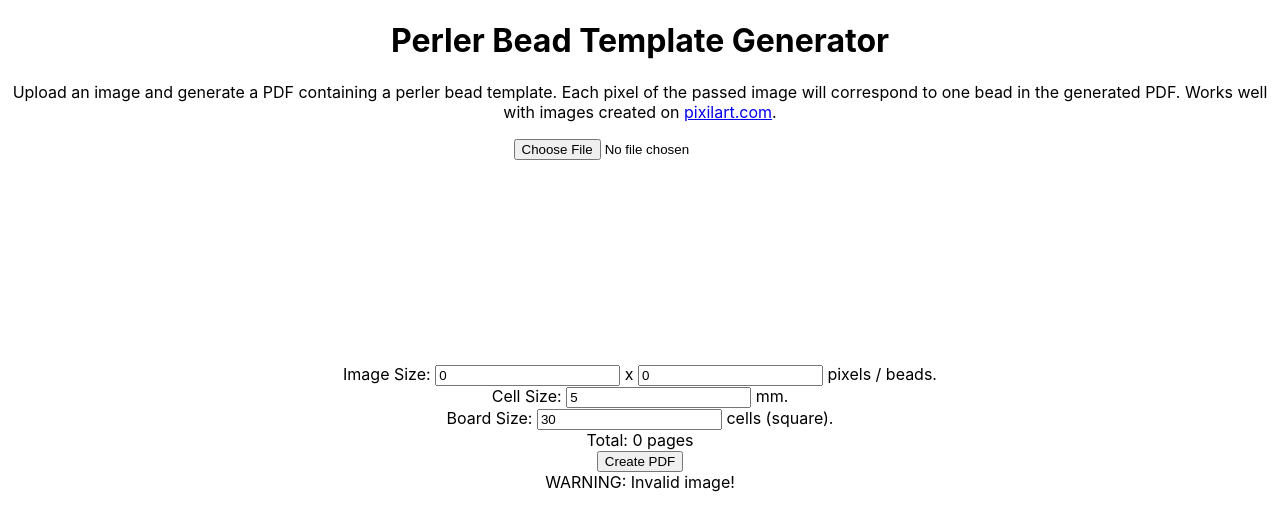
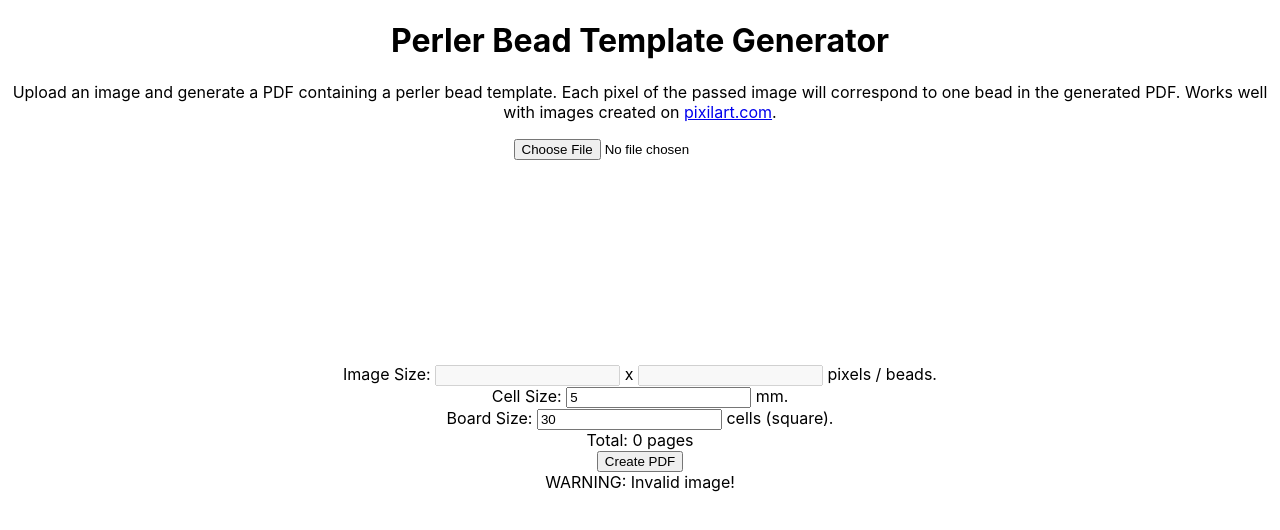
Before and after one commit to chbauman/perler-beads-template, a React (Create React App) app: page / in a window 1280 px wide. Shown: the top 530 px of the page. Built offline with nearby package versions, Linux system fonts and the light colour scheme; what marvinj-ts would draw is missing.

Commit message:
Improved handling of image size input

```diff
--- a/src/App.tsx
+++ b/src/App.tsx
@@ -4,8 +4,13 @@ import { FileImporter } from "./components/fileReader";
 import { PDFCreator } from "./components/pdfCreator";
 
 function App() {
-  const [imgH, setImgH] = useState(0);
-  const [imgW, setImgW] = useState(0);
+  const [imgH, setImgH] = useState<string | null>(null);
+  const [imgW, setImgW] = useState<string | null>(null);
+
+  const imgHNum = imgH ? parseInt(imgH) : 0;
+  const imgWNum = imgW ? parseInt(imgW) : 0;
+
+  const imgDefined = imgH !== null && imgW !== null;
 
   return (
     <div className="perler-app">
@@ -24,23 +29,29 @@ function App() {
             type="number"
             min={0}
             step={1}
-            value={imgH}
+            value={imgH === null ? undefined : imgH}
             name="h"
-            onChange={(e) => setImgH(parseInt(e.target.value))}
+            onChange={(e) => {
+              setImgH(e.target.value);
+            }}
+            disabled={!imgDefined}
           />
           {" x "}
           <input
             type="number"
             min={0}
             step={1}
-            value={imgW}
+            value={imgW === null ? undefined : imgW}
             name="w"
-            onChange={(e) => setImgW(parseInt(e.target.value))}
+            onChange={(e) => {
+              setImgW(e.target.value);
+            }}
+            disabled={!imgDefined}
           />
           {" pixels / beads."}
         </div>
       </div>
-      <PDFCreator h={imgH} w={imgW}></PDFCreator>
+      <PDFCreator h={imgHNum} w={imgWNum}></PDFCreator>
     </div>
   );
 }
--- a/src/components/fileReader.tsx
+++ b/src/components/fileReader.tsx
@@ -1,5 +1,4 @@
 import { Marvin, MarvinImage } from "marvinj-ts";
-import { useState } from "react";
 
 const canvasId = "canvas-img";
 const canvasH = 200;
@@ -16,7 +15,6 @@ export const FileImporter = (props: { setImgW: any; setImgH: any }) => {
     if (fileReader === null) {
       return;
     }
-    console.log(e);
     const previewCanvas = getCanvas();
     const dataURL = fileReader!.result as string;
 
@@ -37,7 +35,6 @@ export const FileImporter = (props: { setImgW: any; setImgH: any }) => {
 
   const handleChosenFile = (file: any) => {
     if (file) {
-      console.log("Chosen: ", file);
       fileReader = new FileReader();
       fileReader.onloadend = handleRead;
       fileReader.readAsDataURL(file);
--- a/src/components/pdfCreator.tsx
+++ b/src/components/pdfCreator.tsx
@@ -1,5 +1,4 @@
 import jsPDF from "jspdf";
-import { Marvin, MarvinImage } from "marvinj-ts";
 import { useState } from "react";
 import { mavinImage } from "./fileReader";
 
@@ -8,7 +7,7 @@ const [a4H, a4W] = a4SizeMM;
 const topSpaceMM = 20;
 
 type OptionalWarning = null | string;
-type ImgSize = { h: number; w: number };
+type ImgSize = { h: number | null; w: number | null };
 type ImgInfo = {
   h: number;
   w: number;
@@ -23,6 +22,9 @@ const getInfo = (
   imgSize: ImgSize
 ) => {
   const { h, w } = imgSize;
+  if (h === null || w === null) {
+    return { warning: null, info: null };
+  }
   const info: ImgInfo = { h, w, fullSize: 0, borderSpace: 0, totNPages: 0 };
   let warning: OptionalWarning = null;
   if (w === 0 || h === 0) {
@@ -67,13 +69,6 @@ export const generatePdf = (
     unit: "mm",
     format: a4SizeMM,
   });
-  let rescaledImage: MarvinImage;
-  if (mavinImage.height !== h || mavinImage.width !== w) {
-    rescaledImage = new MarvinImage();
-    Marvin.scale(mavinImage, rescaledImage, w, h);
-  } else {
-    rescaledImage = mavinImage;
-  }
 
   // Compute number of pages
   const pagesNumberW = Math.ceil(w / boardSize);
@@ -100,13 +95,13 @@ export const generatePdf = (
 
       for (let i = 0; i < hMax; ++i) {
         const offsetH = topSpaceMM + i * selectedCellSizeMM;
+        const hResampled = i + hIndexOffset;
+        const hOrig = Math.round(resFacH * (hResampled + 0.5) - 0.5);
 
         for (let k = 0; k < wMax; ++k) {
           const offsetw = borderSpace + k * selectedCellSizeMM;
           const wRes = k + wIndexOffset;
-          const hResampled = i + hIndexOffset;
           const wOrig = Math.round(resFacW * (wRes + 0.5) - 0.5);
-          const hOrig = Math.round(resFacH * (hResampled + 0.5) - 0.5);
 
           const redChan = mavinImage.getIntComponent0(wOrig, hOrig);
           const greenChan = mavinImage.getIntComponent1(wOrig, hOrig);
@@ -146,6 +141,19 @@ export const PDFCreator = (props: ImgSize) => {
   const { warning, info } = getInfo(boardSize, cellSize, props);
   const warnComp = warning && <div>WARNING: {warning}</div>;
 
+  let generateComp = null;
+  if (info !== null) {
+    generateComp = (
+      <>
+        {" "}
+        <div>Total: {info.totNPages} pages</div>
+        <button onClick={() => generatePdf(boardSize, cellSize, info, warning)}>
+          Create PDF
+        </button>
+      </>
+    );
+  }
+
   return (
     <>
       <div className="cellSize">
@@ -172,10 +180,7 @@ export const PDFCreator = (props: ImgSize) => {
         />{" "}
         cells (square).
       </div>
-      <div>Total: {info.totNPages} pages</div>
-      <button onClick={() => generatePdf(boardSize, cellSize, info, warning)}>
-        Create PDF
-      </button>
+      {generateComp}
       {warnComp}
     </>
   );
```
